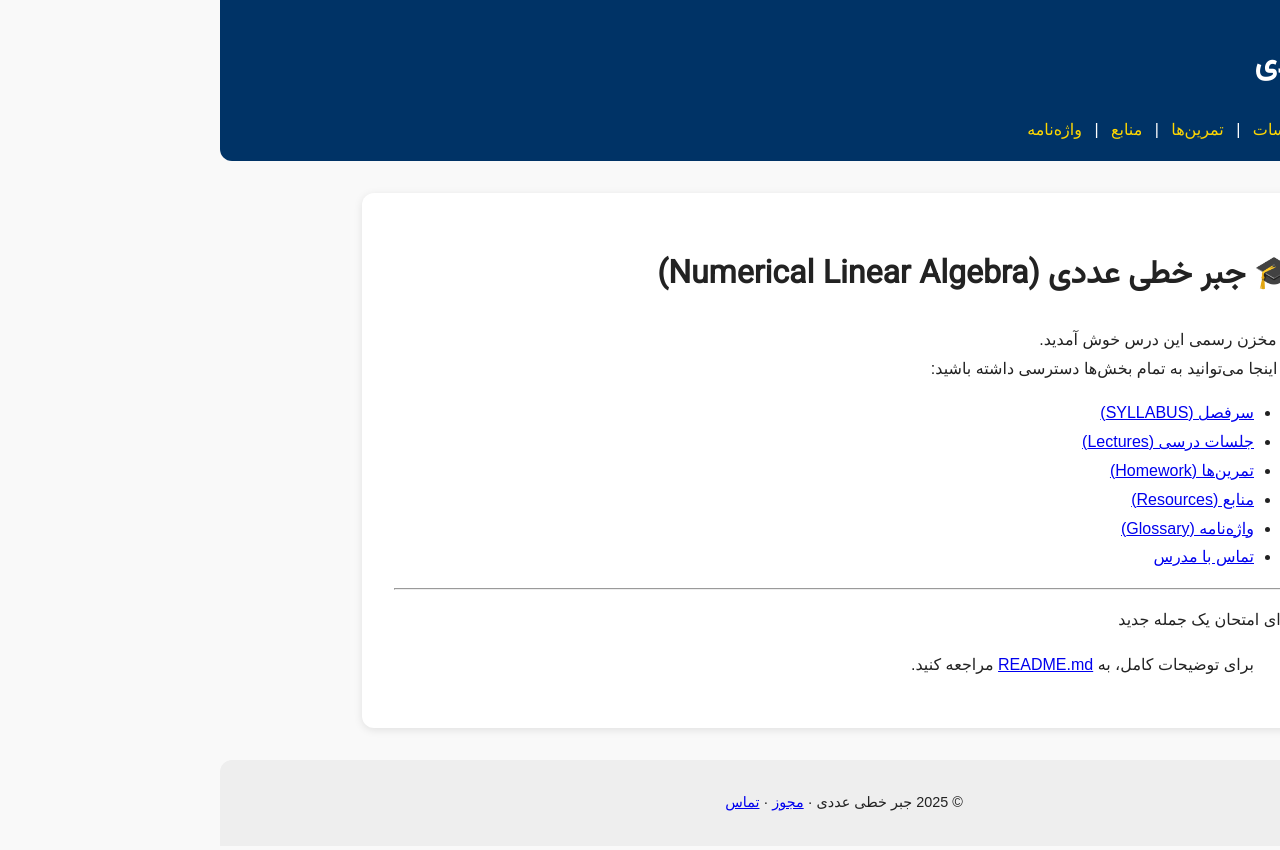
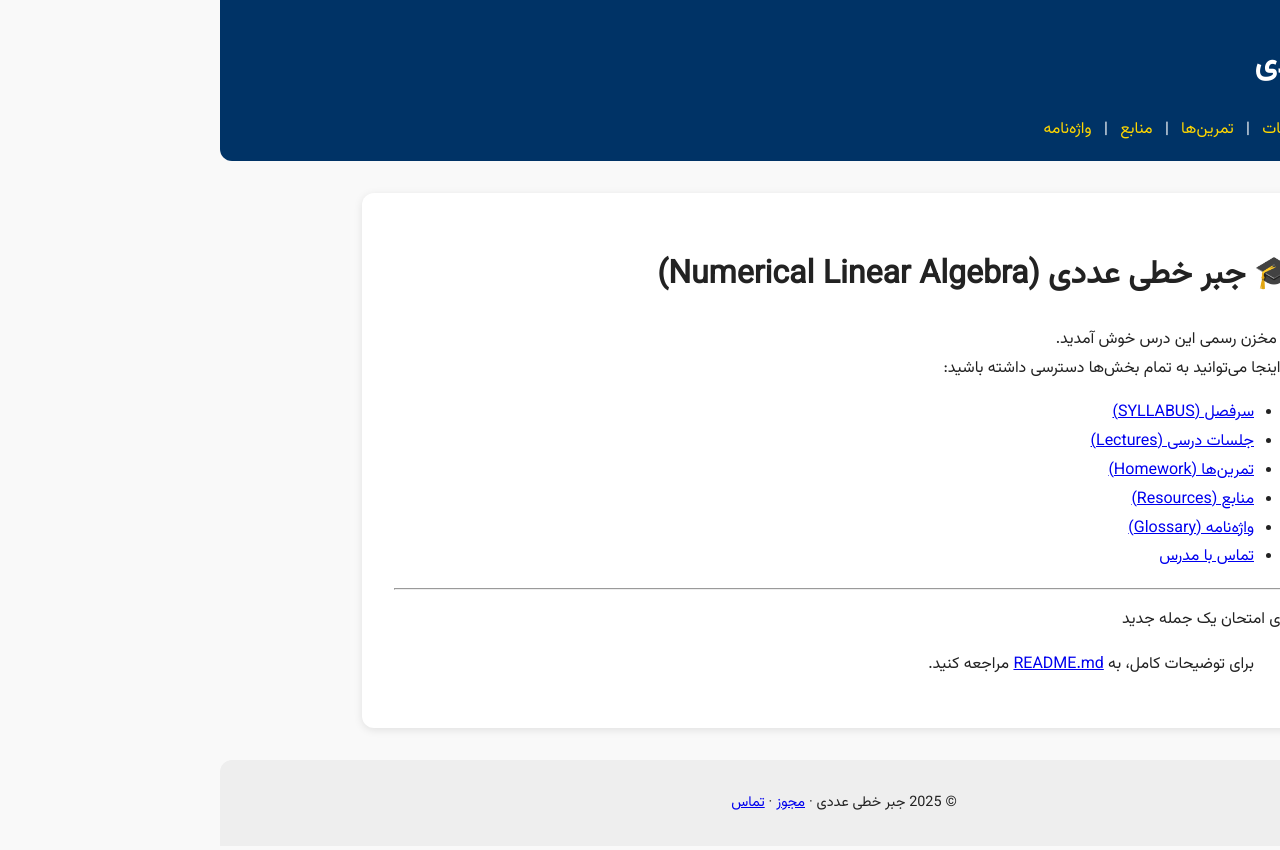
Before and after one commit to emonabbati/Numerical-Linear-Algebra-Farsi, a Jekyll site: the page built from index.md, in a window 1280 px wide. Shown: the top 850 px of the page. Built offline with Jekyll 4.4.1, drawn with Linux system fonts in a browser that asks for light colours.

Commit message:
Update style.css

```diff
--- a/assets/css/style.css
+++ b/assets/css/style.css
@@ -1,9 +1,4 @@
-body {
-  font-family: 'Vazirmatn', Tahoma, Arial, sans-serif;
-  direction: rtl;
-  text-align: right;
-  line-height: 1.8;
-}
+
 
 body {
   font-family: "Vazir", sans-serif;
@@ -48,6 +43,12 @@ footer {
   border-radius: 12px 12px 0 0;
 }
 
+body {
+  font-family: 'Vazirmatn', Tahoma, Arial, sans-serif;
+  direction: rtl;
+  text-align: right;
+  line-height: 1.8;
+}
 
 h1, h2, h3, h4, h5 {
   font-family: 'Vazirmatn', Tahoma, sans-serif;
```
